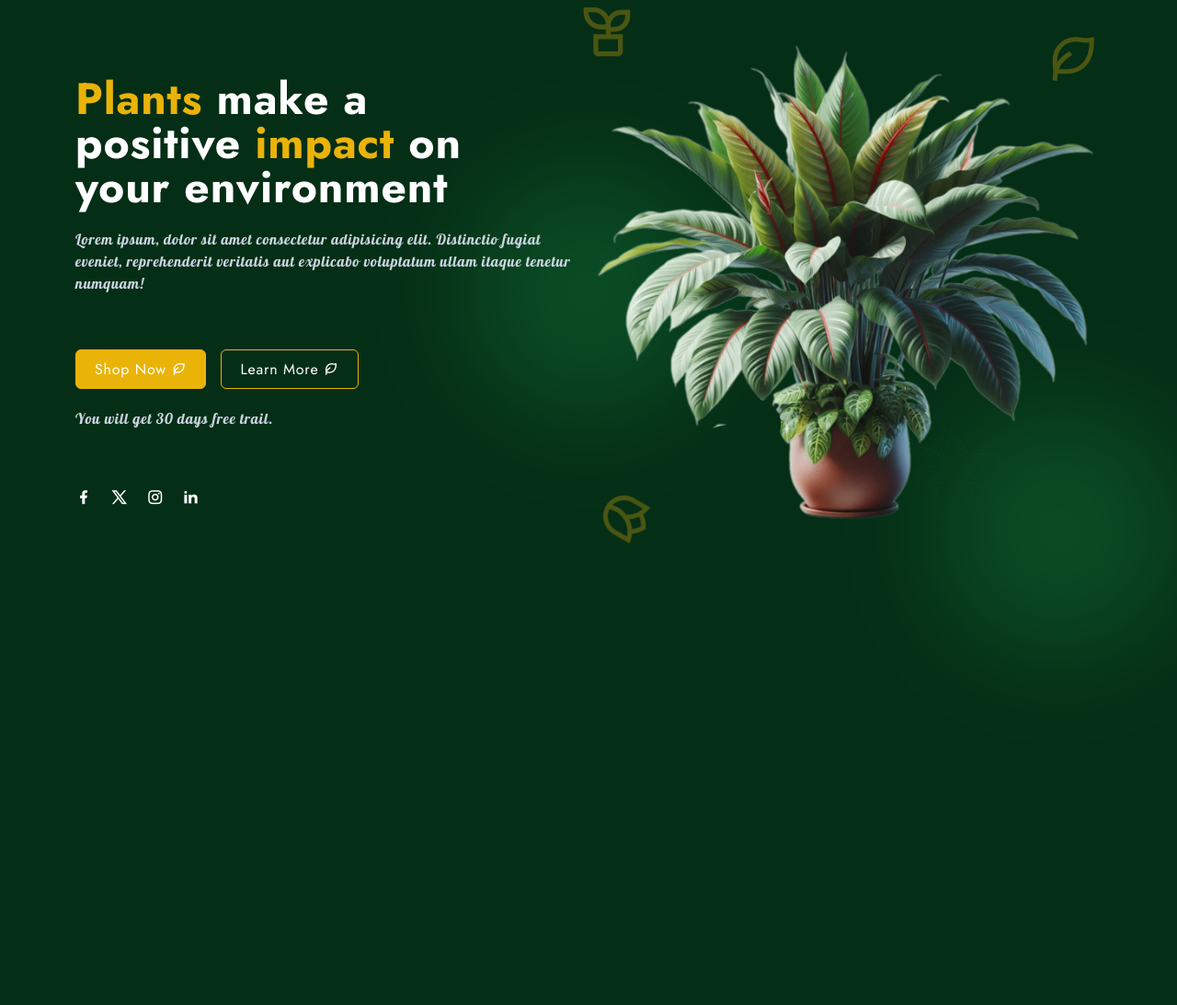
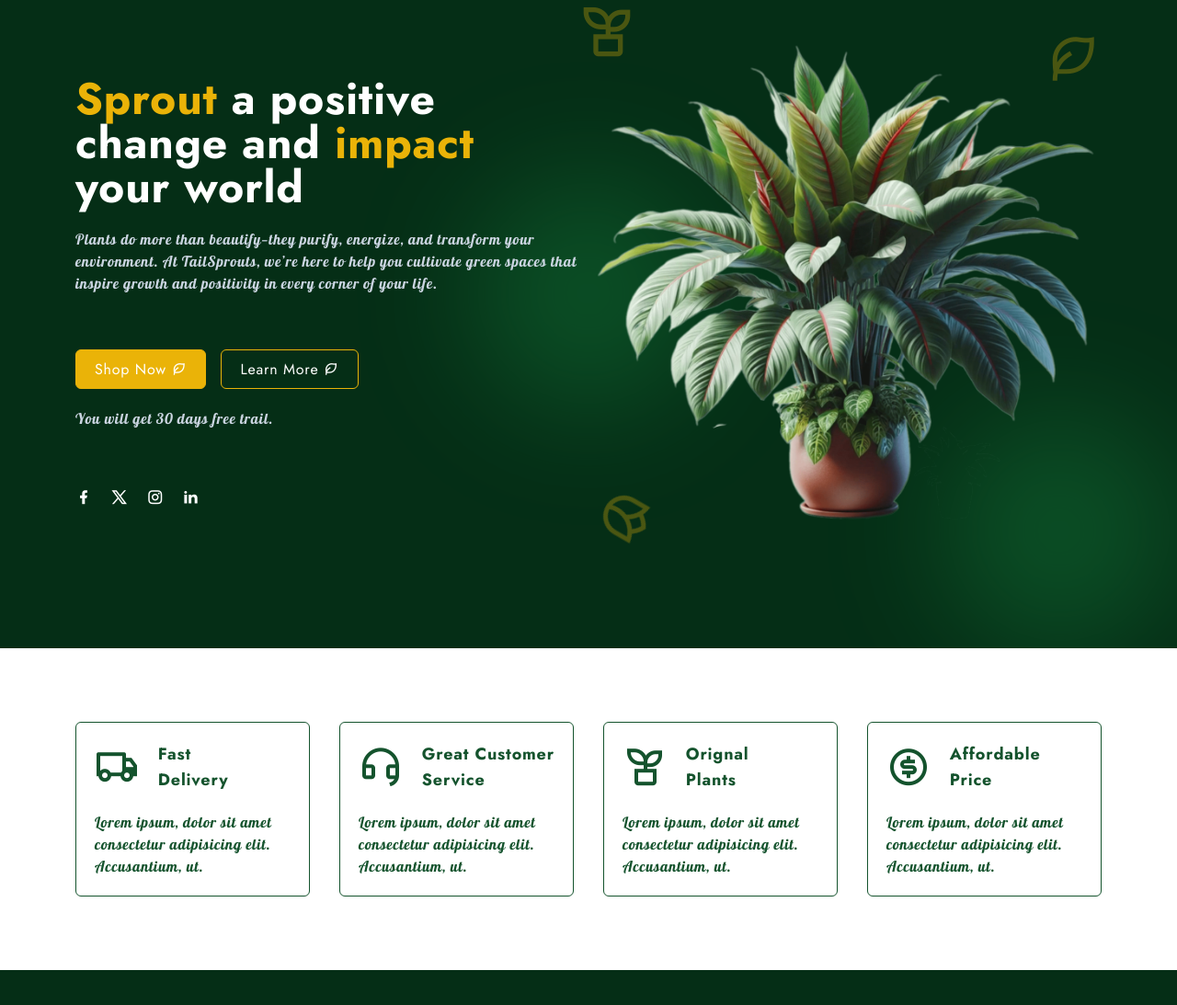
Before and after one commit to Nisschhal/tailSprout, a website: page index.html in a window 1280 px wide. Shown: the part 67-1160 px from the top of the page at 92% size. Drawn offline with nearby package versions, Linux system fonts and the light colour scheme.

Commit message:
services section added

```diff
--- a/index.html
+++ b/index.html
@@ -70,7 +70,7 @@
 
     <!-- Main -->
     <main>
-      <!-- Home -->
+      <!-- --------Hero------------- -->
       <section id="home" class="relative">
         <!-- Hero Container -->
         <div class="container">
@@ -89,15 +89,15 @@
             <div class="w-full space-y-5 lg:w-1/2">
               <!-- Hero Heading -->
               <h1>
-                <span class="text-yellow-500">Plants</span> make a <br />
-                positive
-                <span class="text-yellow-500">impact</span> on <br />
-                your environment
+                <span class="text-yellow-500">Sprout</span> a positive <br />
+                change and <span class="text-yellow-500">impact</span> <br />
+                your world
               </h1>
               <p class="text-slate-300 font-lobster">
-                Lorem ipsum, dolor sit amet consectetur adipisicing elit.
-                Distinctio fugiat eveniet, reprehenderit veritatis aut explicabo
-                voluptatum ullam itaque tenetur numquam!
+                Plants do more than beautify—they purify, energize, and
+                transform your environment. At TailSprouts, we’re here to help
+                you cultivate green spaces that inspire growth and positivity in
+                every corner of your life.
               </p>
 
               <!-- Buttons: shop & learn more -->
@@ -161,8 +161,82 @@
         </div>
       </section>
 
-      <!-- Services -->
-      <section id="services"></section>
+      <!-- ------------ Services----------------- -->
+      <div id="services" class="bg-white text-green-900 py-20">
+        <div
+          class="container w-full grid grid-cols-1 gap-8 md:grid-cols-2 xl:grid-cols-4"
+        >
+          <!-- Card 1 -->
+          <div
+            class="border border-green-900 cursor-pointer p-5 rounded-md hover:-translate-y-1 hover:shadow-2xl duration-300 space-y-5"
+          >
+            <div class="flex gap-5 items-center">
+              <i class="ri-truck-line text-3xl md:text-4xl lg:text-5xl"></i>
+              <p class="font-bold md:text-lg">
+                Fast <br />
+                Delivery
+              </p>
+            </div>
+            <p class="font-lobster">
+              Lorem ipsum, dolor sit amet consectetur adipisicing elit.
+              Accusantium, ut.
+            </p>
+          </div>
+
+          <!-- Card 2 -->
+          <div
+            class="border border-green-900 cursor-pointer p-5 rounded-md hover:-translate-y-1 hover:shadow-2xl duration-300 space-y-5"
+          >
+            <div class="flex gap-5 items-center">
+              <i
+                class="ri-customer-service-line text-3xl md:text-4xl lg:text-5xl"
+              ></i>
+              <p class="font-bold md:text-lg">
+                Great Customer <br />
+                Service
+              </p>
+            </div>
+            <p class="font-lobster">
+              Lorem ipsum, dolor sit amet consectetur adipisicing elit.
+              Accusantium, ut.
+            </p>
+          </div>
+          <!-- Card 3 -->
+          <div
+            class="border border-green-900 cursor-pointer p-5 rounded-md hover:-translate-y-1 hover:shadow-2xl duration-300 space-y-5"
+          >
+            <div class="flex gap-5 items-center">
+              <i class="ri-plant-line text-3xl md:text-4xl lg:text-5xl"></i>
+              <p class="font-bold md:text-lg">
+                Orignal <br />
+                Plants
+              </p>
+            </div>
+            <p class="font-lobster">
+              Lorem ipsum, dolor sit amet consectetur adipisicing elit.
+              Accusantium, ut.
+            </p>
+          </div>
+          <!-- Card 1 -->
+          <div
+            class="border border-green-900 cursor-pointer p-5 rounded-md hover:-translate-y-1 hover:shadow-2xl duration-300 space-y-5"
+          >
+            <div class="flex gap-5 items-center">
+              <i
+                class="ri-money-dollar-circle-line text-3xl md:text-4xl lg:text-5xl"
+              ></i>
+              <p class="font-bold md:text-lg">
+                Affordable <br />
+                Price
+              </p>
+            </div>
+            <p class="font-lobster">
+              Lorem ipsum, dolor sit amet consectetur adipisicing elit.
+              Accusantium, ut.
+            </p>
+          </div>
+        </div>
+      </div>
 
       <!-- About use -->
       <section id="about"></section>
```
Also changed, not shown: README.md, style.css.
